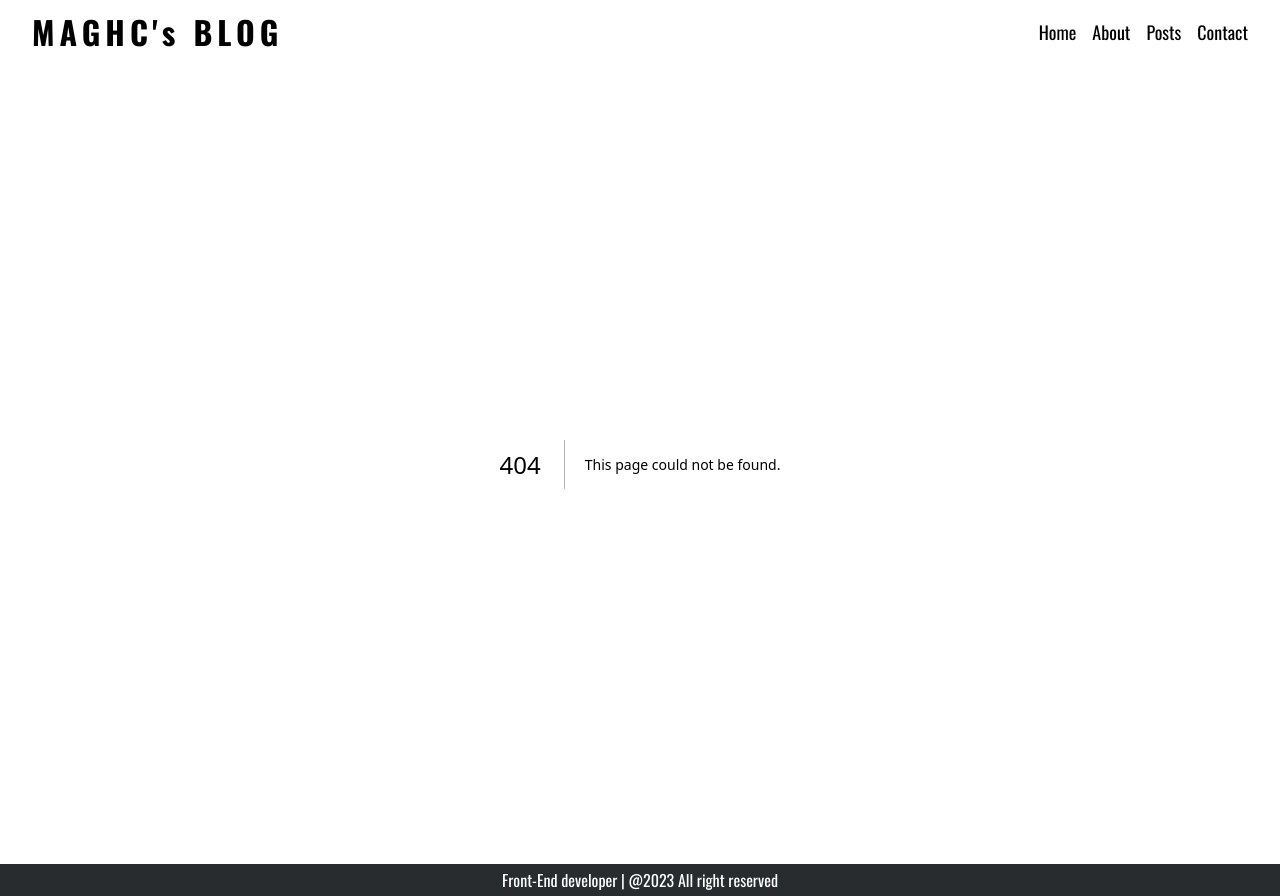
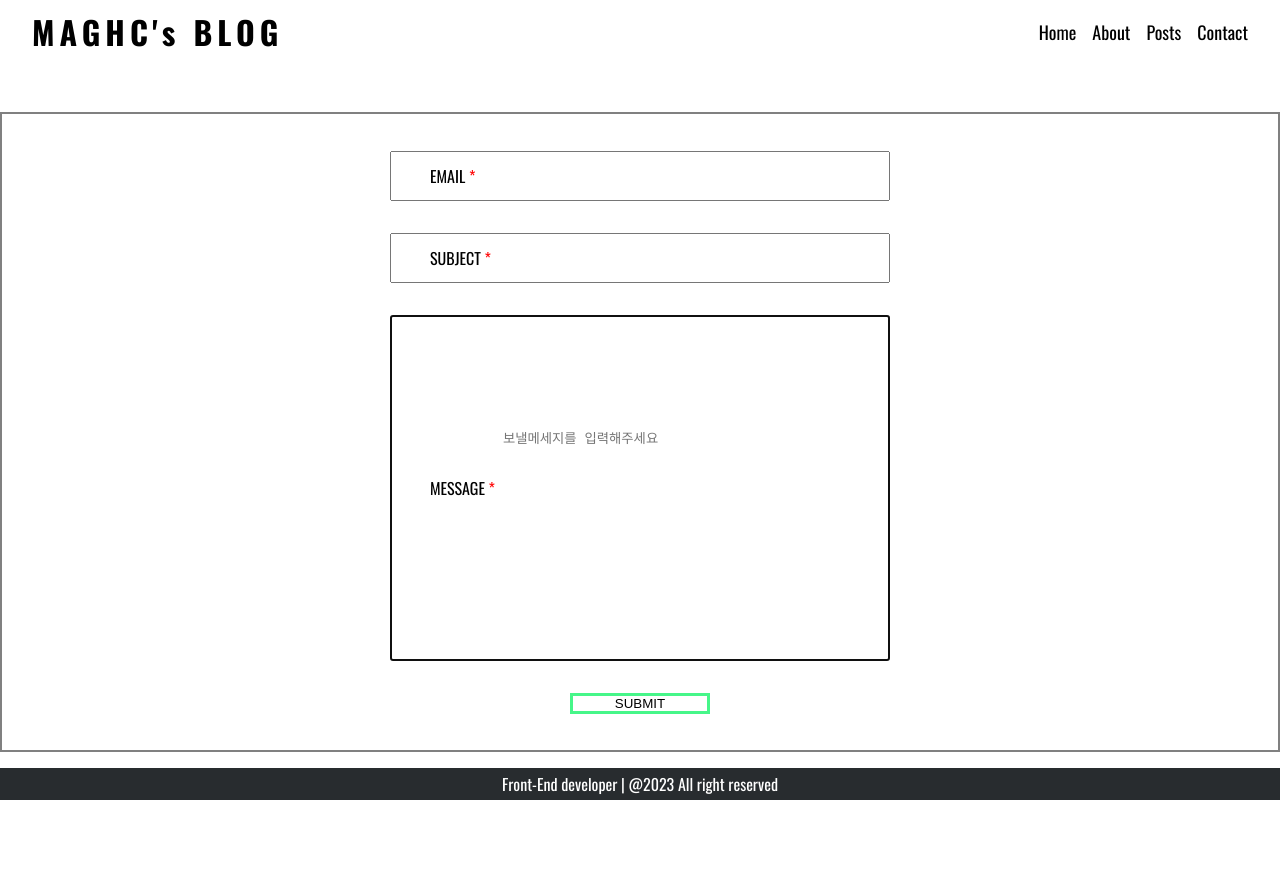
Before and after one commit to MAGHC/NextBlog, a Next.js app: page /contact in a window 1280 px wide. Before the commit this address had no page. After the commit the page ends 800 px from the top, so only its background shows below. Built offline with nearby package versions, Linux system fonts and the light colour scheme.

Commit message:
feat: contactPage

```diff
--- /dev/null
+++ b/src/app/contact/page.tsx
@@ -0,0 +1,13 @@
+import ContactForm from '@/components/ContactForm/ContactForm';
+
+import style from './contactPage.module.css';
+
+const page = () => {
+  return (
+    <section className={style.contact}>
+      <ContactForm></ContactForm>
+    </section>
+  );
+};
+
+export default page;
```
